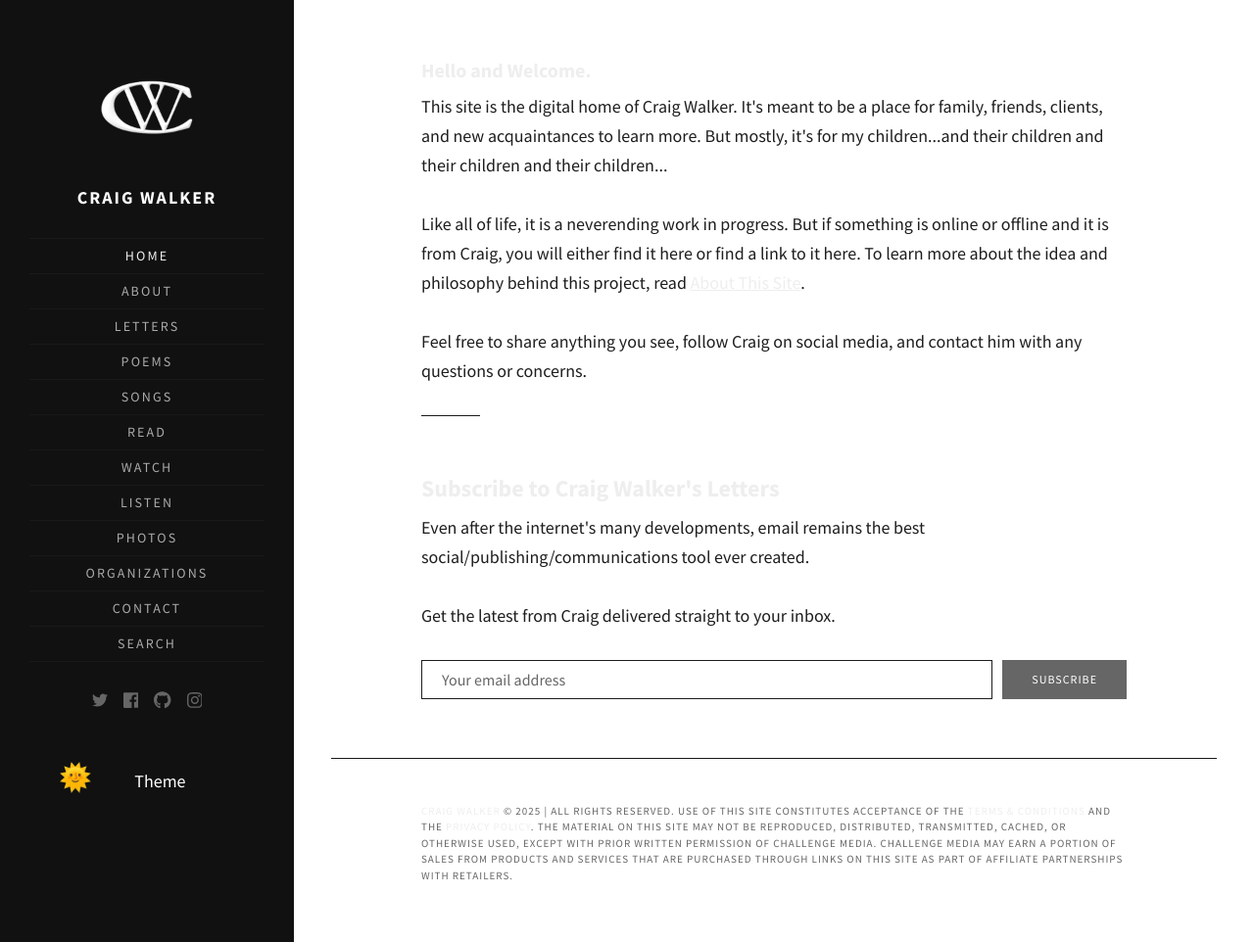
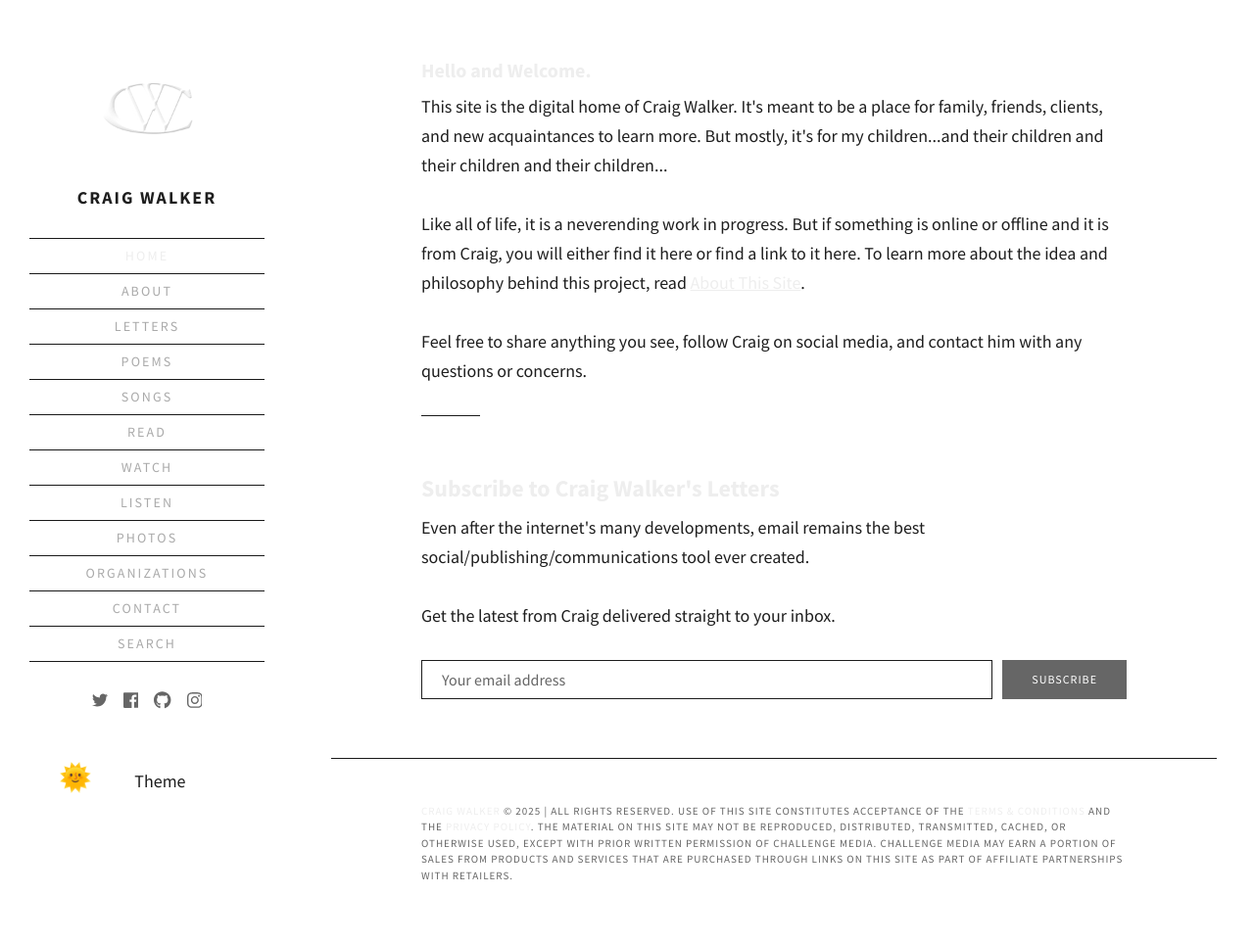
Before and after one commit to walkercraig/walkercraig, a Jekyll site: the page built from index.html, in a window 1280 px wide and 962 px high. Shown: the whole window at 98% size. Built offline with Jekyll 4.4.1, drawn with Linux system fonts in a browser that asks for light colours; some web fonts are replaced; the list of posts is cut into pages by our own code.

Commit message:
Update _header.scss

```diff
--- a/_sass/_header.scss
+++ b/_sass/_header.scss
@@ -3,8 +3,8 @@
  * ----------------------------------------------------------------------------
  */
 .site-header {
-  background: #111;
-  color: #fff;
+  background: #fff;
+  color: #1e1e1e;
 }
 
 .site-header-inside {
@@ -31,7 +31,7 @@
 
 .site-logo a,
 .profile a {
-  color: #fff;
+  color: #1e1e1e;
 }
 
 .site-logo img {
@@ -54,11 +54,11 @@
   margin: 1px 0 0 0 !important;
   letter-spacing: 2px !important;
   text-transform: uppercase;
-  color: #fff !important;
+  color: #1e1e1e;
 }
 
 .site-title a {
-  color: #fff !important;
+  color: #1e1e1e;
   text-decoration: none;
 }
 
@@ -85,7 +85,7 @@
 }
 
 .site-navigation {
-  background: #111;
+  background: #fff;
   font-family: $font-secondary;
   bottom: 0;
   box-sizing: border-box;
```
